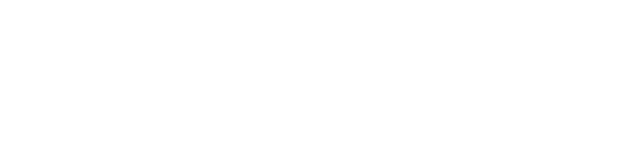
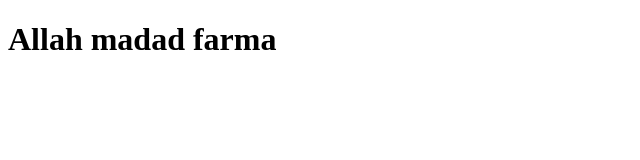
Before and after one commit to Muhammad8464/devops-aws-ahmad, a plain HTML site: page index.html in a window 1280 px wide. Shown: the whole page, without its empty margins (0-640 px from the left). Drawn offline with Linux system fonts and the light colour scheme.

Commit message:
version 1

```diff
--- a/index.html
+++ b/index.html
@@ -6,6 +6,6 @@
     <title>Ahmad</title>
 </head>
 <body>
-
+    <h1>Allah madad farma</h1>
 </body>
 </html>
```
